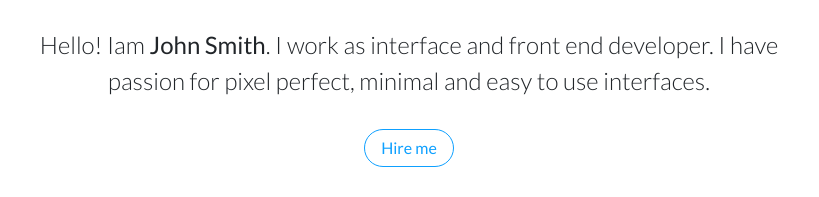
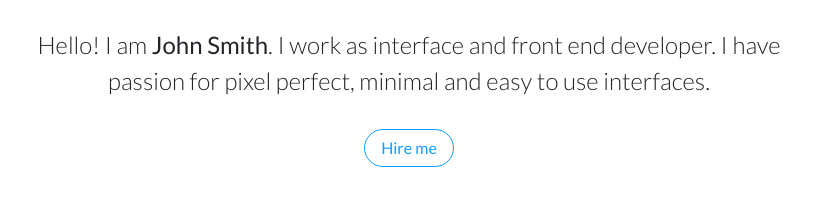
Before and after one commit to ted050706/comicweb, a plain HTML site: page index.html in a window 1280 px wide. Shown: the part 341-538 px from the top of the page, 231-1050 px from the left. Drawn offline with Linux system fonts and the light colour scheme; files whose address does not match are found by name.

Commit message:
Update index.html

```diff
--- a/index.html
+++ b/index.html
@@ -29,7 +29,7 @@
             <div class="container">
                 <div class="avatar" style="background-image:url(&quot;assets/img/avatars/avatar.jpg&quot;);"></div>
                 <div class="about-me">
-                    <p>Hello! Iam <strong>John Smith</strong>. I work as interface and front end developer. I have passion for pixel perfect, minimal and easy to use interfaces.</p><a class="btn btn-outline-primary" role="button" href="#">Hire me</a>
+                    <p>Hello! I am <strong>John Smith</strong>. I work as interface and front end developer. I have passion for pixel perfect, minimal and easy to use interfaces.</p><a class="btn btn-outline-primary" role="button" href="#">Hire me</a>
                 </div>
             </div>
         </section>
```
